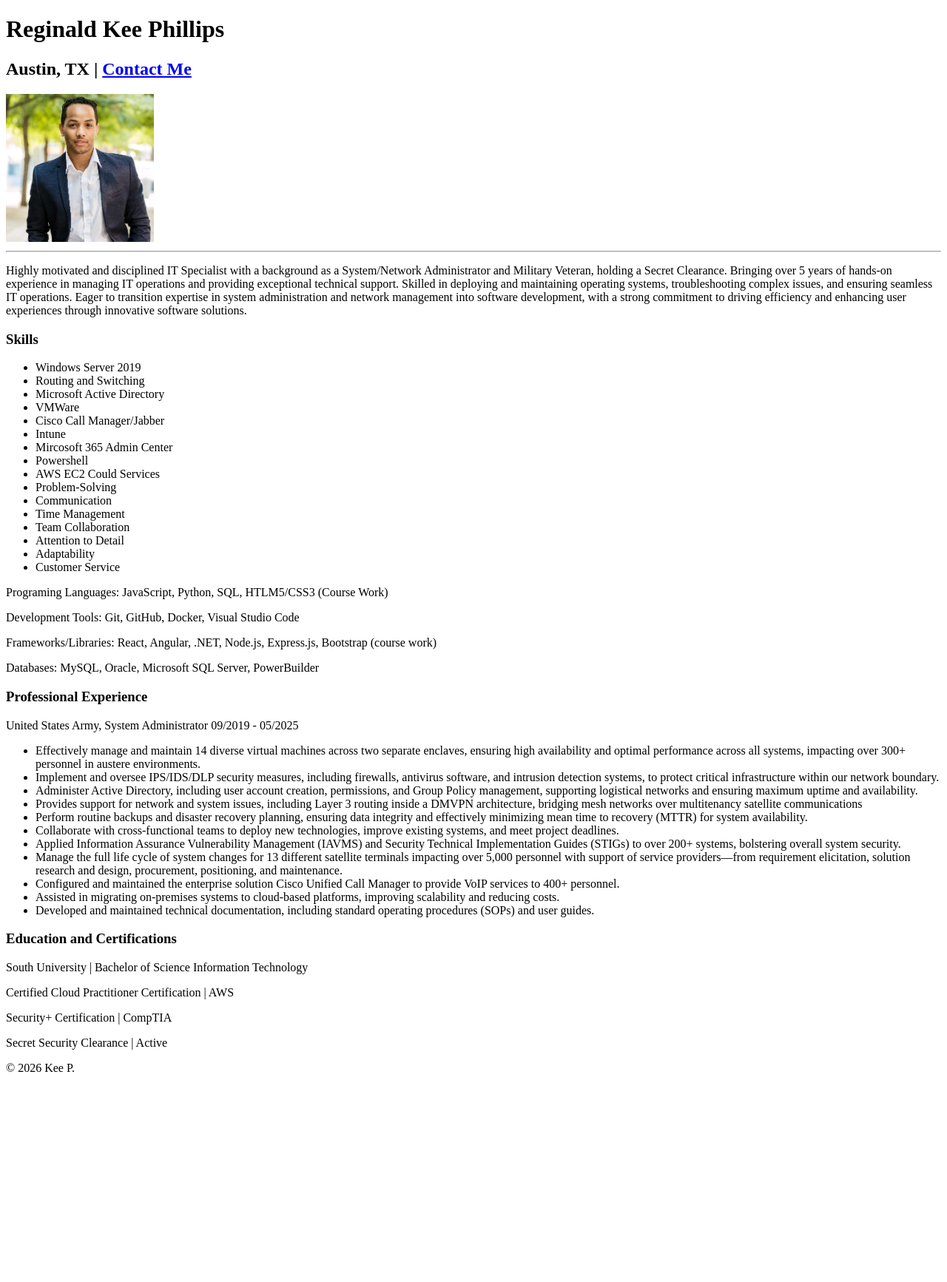
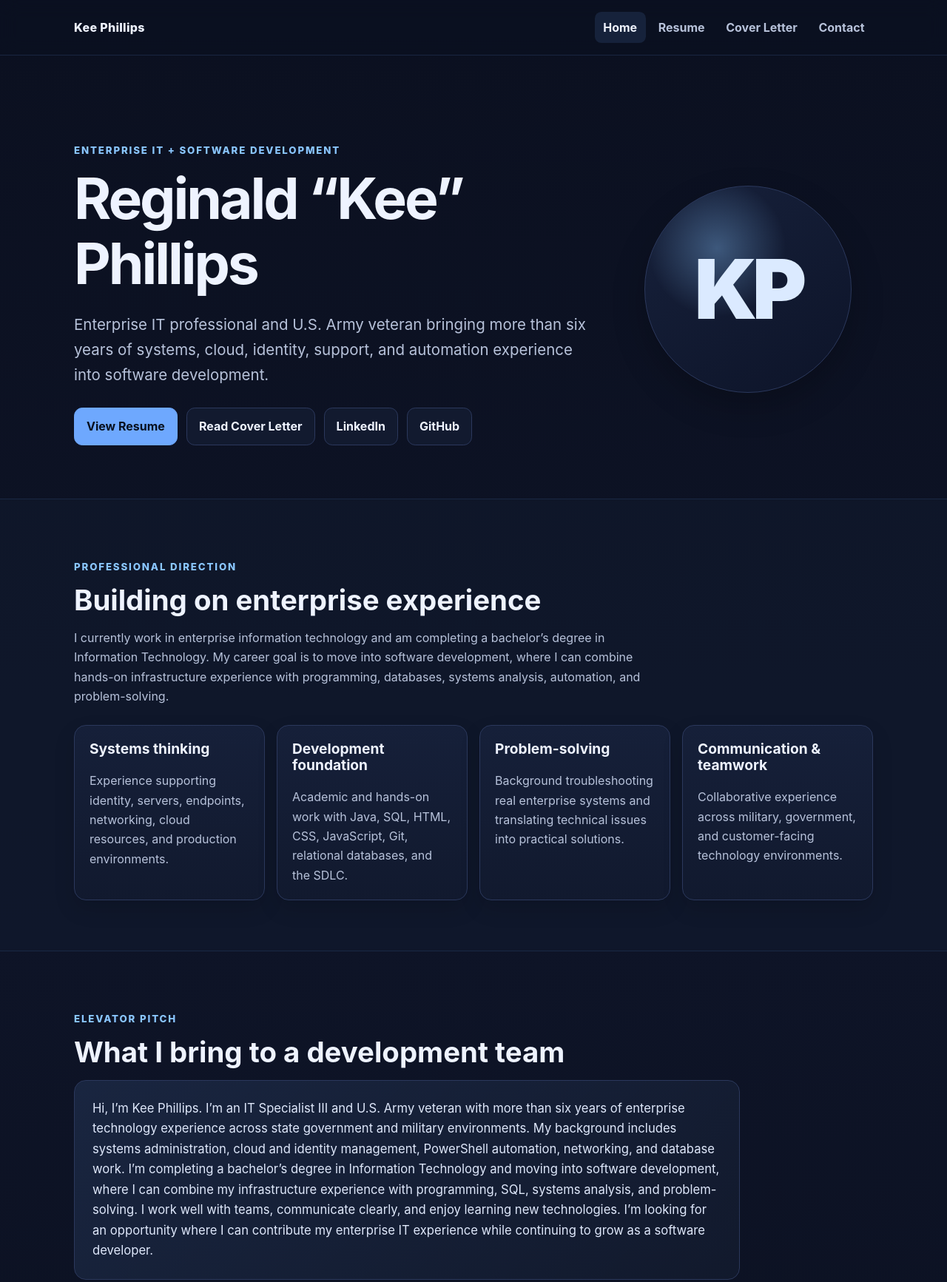
Before and after one commit to kphillips85/Kee-s-Website, a plain HTML site: page index.html in a window 1280 px wide. Shown: the top 1733 px of the page at 74% size. Before the commit the page ends 1461 px from the top, so only its background shows below. Drawn offline with Linux system fonts and the light colour scheme.

Commit message:
Add files via upload

```diff
--- a/index.html
+++ b/index.html
@@ -1,68 +1,106 @@
-
-<!DOCTYPE html>
+<!doctype html>
 <html lang="en">
 <head>
-    <meta charset="UTF-8">
-    <title>Kee's Resume</title>
+  <meta charset="utf-8">
+  <meta name="viewport" content="width=device-width, initial-scale=1">
+  <meta name="description" content="Professional portfolio of Reginald Kee Phillips, an enterprise IT professional transitioning into software development.">
+  <title>Kee Phillips | IT Professional & Software Development</title>
+  <link rel="stylesheet" href="style.css">
 </head>
+<body>
+  <a class="skip-link" href="#main">Skip to main content</a>
+  <header class="site-header">
+    <nav class="nav" aria-label="Main navigation">
+      <a class="brand" href="index.html">Kee Phillips</a>
+      <div class="nav-links">
+        <a href="index.html" aria-current="page">Home</a>
+        <a href="resume.html">Resume</a>
+        <a href="cover-letter.html">Cover Letter</a>
+        <a href="contact.html">Contact</a>
+      </div>
+    </nav>
+  </header>
 
-<body>
-    <h1>Reginald Kee Phillips</h1>
-    <h2>Austin, TX | <a href="./Websites/contact.html" >Contact Me</a></h2>
-    <img src="./Photos/Cover.jpg" height="200">
-    <hr>
-    <p>Highly motivated and disciplined IT Specialist with a background as a System/Network Administrator and Military Veteran, holding a Secret Clearance. Bringing over 5 years of hands-on experience in managing IT operations and providing exceptional technical support. Skilled in deploying and maintaining operating systems, troubleshooting complex issues, and ensuring seamless IT operations. Eager to transition expertise in system administration and network management into software development, with a strong commitment to driving efficiency and enhancing user experiences through innovative software solutions. </p>
+  <main id="main">
+    <section class="hero">
+      <div class="container hero-grid">
+        <div>
+          <p class="eyebrow">Enterprise IT + Software Development</p>
+          <h1>Reginald “Kee” Phillips</h1>
+          <p class="lead">Enterprise IT professional and U.S. Army veteran bringing more than six years of systems, cloud, identity, support, and automation experience into software development.</p>
+          <div class="actions">
+            <a class="button primary" href="resume.html">View Resume</a>
+            <a class="button" href="cover-letter.html">Read Cover Letter</a>
+            <a class="button" href="https://www.linkedin.com/in/kee-phillips" target="_blank" rel="noopener noreferrer">LinkedIn</a>
+            <a class="button" href="https://github.com/kphillips85" target="_blank" rel="noopener noreferrer">GitHub</a>
+          </div>
+        </div>
+        <div class="hero-badge" aria-label="Kee Phillips initials">KP</div>
+      </div>
+    </section>
 
-    <h3>Skills</h3>
-        <ul>
-            <li>Windows Server 2019</li>
-            <li>Routing and Switching</li>
-            <li>Microsoft Active Directory</li>
-            <li>VMWare</li>
-            <li>Cisco Call Manager/Jabber</li>
-            <li>Intune</li>
-            <li>Mircosoft 365 Admin Center</li>
-            <li>Powershell</li>
-            <li>AWS EC2 Could Services</li>
-            <li>Problem-Solving</li>
-            <li>Communication</li>
-            <li>Time Management</li>
-            <li>Team Collaboration</li>
-            <li>Attention to Detail</li>
-            <li>Adaptability</li>
-            <li>Customer Service</li>
-        </ul>
+    <section class="section alt">
+      <div class="container">
+        <p class="eyebrow">Professional direction</p>
+        <h2>Building on enterprise experience</h2>
+        <p class="section-copy">I currently work in enterprise information technology and am completing a bachelor’s degree in Information Technology. My career goal is to move into software development, where I can combine hands-on infrastructure experience with programming, databases, systems analysis, automation, and problem-solving.</p>
 
-        <p>Programing Languages: JavaScript, Python, SQL, HTLM5/CSS3 (Course Work)</p>
-        <p>Development Tools: Git, GitHub, Docker, Visual Studio Code </p>
-        <p>Frameworks/Libraries: React, Angular, .NET, Node.js, Express.js, Bootstrap (course work)</p>
-        <p>Databases: MySQL, Oracle, Microsoft SQL Server, PowerBuilder</p>
+        <div class="cards">
+          <article class="card">
+            <h3>Systems thinking</h3>
+            <p>Experience supporting identity, servers, endpoints, networking, cloud resources, and production environments.</p>
+          </article>
+          <article class="card">
+            <h3>Development foundation</h3>
+            <p>Academic and hands-on work with Java, SQL, HTML, CSS, JavaScript, Git, relational databases, and the SDLC.</p>
+          </article>
+          <article class="card">
+            <h3>Problem-solving</h3>
+            <p>Background troubleshooting real enterprise systems and translating technical issues into practical solutions.</p>
+          </article>
+          <article class="card">
+            <h3>Communication & teamwork</h3>
+            <p>Collaborative experience across military, government, and customer-facing technology environments.</p>
+          </article>
+        </div>
+      </div>
+    </section>
 
-    <h3>Professional Experience</h3>
-    <p>United States Army, System Administrator	         09/2019 - 05/2025 </p>
-        <ul>
-            <li>Effectively manage and maintain 14 diverse virtual machines across two separate enclaves, ensuring high availability and optimal performance across all systems, impacting over 300+ personnel in austere environments. </li>
-            <li>Implement and oversee IPS/IDS/DLP security measures, including firewalls, antivirus software, and intrusion detection systems, to protect critical infrastructure within our network boundary. </li>
-            <li>Administer Active Directory, including user account creation, permissions, and Group Policy management, supporting logistical networks and ensuring maximum uptime and availability. </li>
-            <li>Provides support for network and system issues, including Layer 3 routing inside a DMVPN architecture, bridging mesh networks over multitenancy satellite communications</li>
-            <li>Perform routine backups and disaster recovery planning, ensuring data integrity and effectively minimizing mean time to recovery (MTTR) for system availability. </li>
-            <li>Collaborate with cross-functional teams to deploy new technologies, improve existing systems, and meet project deadlines. </li>
-            <li>Applied Information Assurance Vulnerability Management (IAVMS) and Security Technical Implementation Guides (STIGs) to over 200+ systems, bolstering overall system security. </li>
-            <li>Manage the full life cycle of system changes for 13 different satellite terminals impacting over 5,000 personnel with support of service providers—from requirement elicitation, solution research and design, procurement, positioning, and maintenance. </li>
-            <li> Configured and maintained the enterprise solution Cisco Unified Call Manager to provide VoIP services to 400+ personnel. </li>
-            <li>Assisted in migrating on-premises systems to cloud-based platforms, improving scalability and reducing costs. </li>
-            <li>Developed and maintained technical documentation, including standard operating procedures (SOPs) and user guides. </li>
-        </ul>
+    <section class="section">
+      <div class="container">
+        <p class="eyebrow">Elevator pitch</p>
+        <h2>What I bring to a development team</h2>
+        <div class="pitch">
+          <p>Hi, I’m Kee Phillips. I’m an IT Specialist III and U.S. Army veteran with more than six years of enterprise technology experience across state government and military environments. My background includes systems administration, cloud and identity management, PowerShell automation, networking, and database work. I’m completing a bachelor’s degree in Information Technology and moving into software development, where I can combine my infrastructure experience with programming, SQL, systems analysis, and problem-solving. I work well with teams, communicate clearly, and enjoy learning new technologies. I’m looking for an opportunity where I can contribute my enterprise IT experience while continuing to grow as a software developer.</p>
+        </div>
 
-    <h3>Education and Certifications</h3>
+        <!-- Week 5 audio requirement:
+        Upload your recorded file as media/elevator-pitch.mp3, then remove this comment wrapper.
+        <div class="content-panel" style="margin-top:1rem;max-width:900px;">
+          <h3>Listen to my elevator pitch</h3>
+          <audio controls preload="metadata" style="width:100%;">
+            <source src="media/elevator-pitch.mp3" type="audio/mpeg">
+            Your browser does not support the audio element.
+          </audio>
+        </div>
+        -->
+      </div>
+    </section>
 
-    <p>South University | Bachelor of Science Information Technology</p>
-    <p>Certified Cloud Practitioner Certification | AWS </p>
-    <P>Security+ Certification | CompTIA</P>
-    <P>Secret Security Clearance | Active</P>
+    <section class="section alt">
+      <div class="container">
+        <p class="eyebrow">Current focus</p>
+        <h2>Growing from IT operations into software engineering</h2>
+        <p class="section-copy">My experience gives me a practical view of how applications operate inside real organizations. I understand that software depends on reliable infrastructure, secure access, databases, networks, users, and support processes. I am continuing to deepen my programming skills so I can contribute to the development side of those systems as well.</p>
+      </div>
+    </section>
+  </main>
 
-
-    <footer>© 2026 Kee P.</footer>
+  <footer class="site-footer">
+    <div class="container">
+      <p>Reginald “Kee” Phillips</p>
+      <p>Professional portfolio | Austin, Texas area</p>
+    </div>
+  </footer>
 </body>
-
 </html>
--- /dev/null
+++ b/style.css
@@ -0,0 +1,299 @@
+:root {
+  --bg: #0b1020;
+  --surface: #121a2f;
+  --surface-2: #17213b;
+  --text: #eef3ff;
+  --muted: #b7c2da;
+  --accent: #6ea8fe;
+  --accent-2: #8ac6ff;
+  --border: #2b385c;
+  --max: 1120px;
+  --shadow: 0 18px 45px rgba(0, 0, 0, 0.22);
+}
+
+* { box-sizing: border-box; }
+html { scroll-behavior: smooth; }
+body {
+  margin: 0;
+  font-family: Inter, ui-sans-serif, system-ui, -apple-system, BlinkMacSystemFont, "Segoe UI", sans-serif;
+  background: linear-gradient(180deg, #0b1020 0%, #0e1427 55%, #0b1020 100%);
+  color: var(--text);
+  line-height: 1.65;
+}
+
+a { color: var(--accent-2); text-decoration: none; }
+a:hover, a:focus { text-decoration: underline; }
+
+.skip-link {
+  position: absolute;
+  left: -9999px;
+  top: auto;
+}
+.skip-link:focus {
+  left: 1rem;
+  top: 1rem;
+  z-index: 1000;
+  background: #fff;
+  color: #111;
+  padding: .6rem .9rem;
+  border-radius: .5rem;
+}
+
+.site-header {
+  position: sticky;
+  top: 0;
+  z-index: 100;
+  backdrop-filter: blur(12px);
+  background: rgba(11, 16, 32, 0.88);
+  border-bottom: 1px solid rgba(110, 168, 254, 0.15);
+}
+
+.nav {
+  max-width: var(--max);
+  margin: 0 auto;
+  padding: 1rem 1.25rem;
+  display: flex;
+  gap: 1.25rem;
+  align-items: center;
+  justify-content: space-between;
+  flex-wrap: wrap;
+}
+
+.brand {
+  font-weight: 800;
+  letter-spacing: .02em;
+  color: var(--text);
+  text-decoration: none;
+}
+
+.nav-links {
+  display: flex;
+  gap: .35rem;
+  flex-wrap: wrap;
+}
+
+.nav-links a {
+  color: var(--muted);
+  padding: .5rem .72rem;
+  border-radius: .55rem;
+  font-weight: 650;
+}
+.nav-links a:hover,
+.nav-links a:focus,
+.nav-links a[aria-current="page"] {
+  color: var(--text);
+  background: rgba(110, 168, 254, 0.12);
+  text-decoration: none;
+}
+
+main { min-height: 75vh; }
+.container {
+  max-width: var(--max);
+  margin: 0 auto;
+  padding: 0 1.25rem;
+}
+
+.hero {
+  padding: 6.5rem 0 4.5rem;
+}
+.hero-grid {
+  display: grid;
+  grid-template-columns: 1.35fr .65fr;
+  gap: 2.5rem;
+  align-items: center;
+}
+.eyebrow {
+  text-transform: uppercase;
+  letter-spacing: .14em;
+  color: var(--accent-2);
+  font-weight: 800;
+  font-size: .83rem;
+  margin-bottom: .65rem;
+}
+h1, h2, h3 { line-height: 1.15; margin-top: 0; }
+h1 {
+  font-size: clamp(2.5rem, 6vw, 5rem);
+  margin-bottom: 1rem;
+  letter-spacing: -.04em;
+}
+h2 {
+  font-size: clamp(1.8rem, 3vw, 2.65rem);
+  margin-bottom: 1rem;
+}
+h3 { font-size: 1.2rem; }
+.lead {
+  font-size: clamp(1.08rem, 2vw, 1.28rem);
+  color: var(--muted);
+  max-width: 760px;
+}
+.hero-badge {
+  width: min(280px, 70vw);
+  aspect-ratio: 1;
+  margin: auto;
+  display: grid;
+  place-items: center;
+  border-radius: 50%;
+  background:
+    radial-gradient(circle at 35% 30%, rgba(138, 198, 255, .35), transparent 35%),
+    linear-gradient(145deg, #17213b, #0d1429);
+  border: 1px solid var(--border);
+  box-shadow: var(--shadow);
+  font-size: clamp(4rem, 10vw, 7rem);
+  font-weight: 900;
+  letter-spacing: -.06em;
+  color: #dbeaff;
+}
+
+.actions {
+  display: flex;
+  gap: .75rem;
+  flex-wrap: wrap;
+  margin-top: 1.7rem;
+}
+.button {
+  display: inline-flex;
+  align-items: center;
+  justify-content: center;
+  min-height: 46px;
+  padding: .72rem 1rem;
+  border-radius: .7rem;
+  border: 1px solid var(--border);
+  background: var(--surface);
+  color: var(--text);
+  font-weight: 750;
+  text-decoration: none;
+}
+.button:hover, .button:focus {
+  background: var(--surface-2);
+  text-decoration: none;
+  transform: translateY(-1px);
+}
+.button.primary {
+  background: var(--accent);
+  color: #08101f;
+  border-color: var(--accent);
+}
+
+.section { padding: 4.25rem 0; }
+.section.alt {
+  background: rgba(18, 26, 47, 0.55);
+  border-top: 1px solid rgba(110, 168, 254, .12);
+  border-bottom: 1px solid rgba(110, 168, 254, .12);
+}
+.section-copy { max-width: 800px; color: var(--muted); }
+
+.cards {
+  display: grid;
+  grid-template-columns: repeat(4, 1fr);
+  gap: 1rem;
+  margin-top: 1.6rem;
+}
+.card {
+  background: linear-gradient(180deg, rgba(23,33,59,.9), rgba(18,26,47,.9));
+  border: 1px solid var(--border);
+  border-radius: 1rem;
+  padding: 1.25rem;
+  box-shadow: 0 12px 28px rgba(0,0,0,.13);
+}
+.card p { color: var(--muted); margin-bottom: 0; }
+
+.pitch {
+  background: linear-gradient(135deg, rgba(110,168,254,.12), rgba(138,198,255,.04));
+  border: 1px solid var(--border);
+  border-radius: 1rem;
+  padding: 1.5rem;
+  max-width: 900px;
+}
+.pitch p { margin: 0; font-size: 1.04rem; color: #dfe8fb; }
+
+.page-header {
+  padding: 4.75rem 0 2rem;
+}
+.page-header h1 { font-size: clamp(2.4rem, 5vw, 4.1rem); }
+.page-header p { color: var(--muted); max-width: 760px; font-size: 1.08rem; }
+
+.content-panel {
+  background: rgba(18,26,47,.78);
+  border: 1px solid var(--border);
+  border-radius: 1rem;
+  padding: clamp(1.2rem, 3vw, 2rem);
+  margin-bottom: 1.25rem;
+}
+
+.resume-grid {
+  display: grid;
+  grid-template-columns: .75fr 1.25fr;
+  gap: 1.5rem;
+  align-items: start;
+}
+.skill-list,
+.clean-list {
+  margin: .6rem 0 0;
+  padding-left: 1.2rem;
+}
+.skill-list li,
+.clean-list li { margin-bottom: .45rem; color: var(--muted); }
+.job { margin-bottom: 2rem; }
+.job:last-child { margin-bottom: 0; }
+.job h3 { margin-bottom: .25rem; }
+.job-meta { color: var(--accent-2); font-weight: 700; margin: 0 0 .7rem; }
+
+.letter {
+  max-width: 850px;
+  font-size: 1.02rem;
+}
+.letter p { margin: 0 0 1.15rem; }
+
+.contact-options {
+  display: grid;
+  grid-template-columns: repeat(2, minmax(0, 1fr));
+  gap: 1rem;
+  max-width: 760px;
+}
+.contact-card {
+  display: block;
+  padding: 1.35rem;
+  border-radius: 1rem;
+  border: 1px solid var(--border);
+  background: var(--surface);
+  color: var(--text);
+  text-decoration: none;
+}
+.contact-card:hover, .contact-card:focus {
+  background: var(--surface-2);
+  text-decoration: none;
+}
+.contact-card span { display: block; color: var(--muted); margin-top: .25rem; }
+
+.site-footer {
+  border-top: 1px solid rgba(110,168,254,.15);
+  padding: 2rem 0 3rem;
+  color: var(--muted);
+  text-align: center;
+}
+.site-footer p { margin: .25rem 0; }
+
+.note {
+  border-left: 3px solid var(--accent);
+  padding: .8rem 1rem;
+  background: rgba(110,168,254,.08);
+  color: var(--muted);
+  border-radius: .35rem;
+}
+
+@media (max-width: 860px) {
+  .hero-grid,
+  .resume-grid { grid-template-columns: 1fr; }
+  .hero { padding-top: 4rem; }
+  .hero-badge { width: 210px; }
+  .cards { grid-template-columns: repeat(2, 1fr); }
+}
+
+@media (max-width: 560px) {
+  .nav { align-items: flex-start; }
+  .nav-links { width: 100%; }
+  .nav-links a { flex: 1 1 auto; text-align: center; }
+  .cards,
+  .contact-options { grid-template-columns: 1fr; }
+  .section { padding: 3rem 0; }
+}
```
Also changed, not shown: contact.html (added, +58 -0 lines), cover-letter.html (added, +59 -0 lines), resume.html (added, +142 -0 lines), 1 other file.
